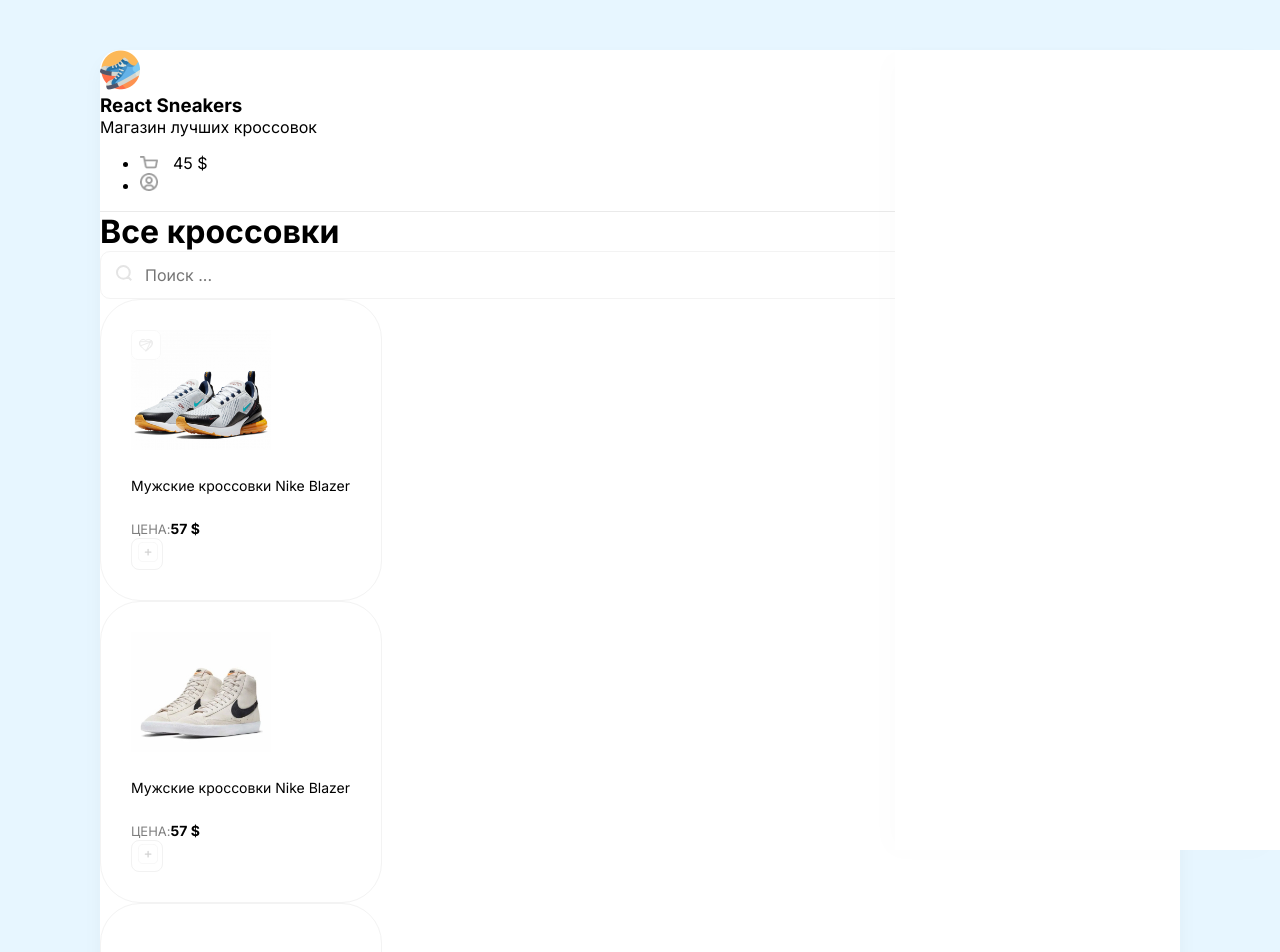
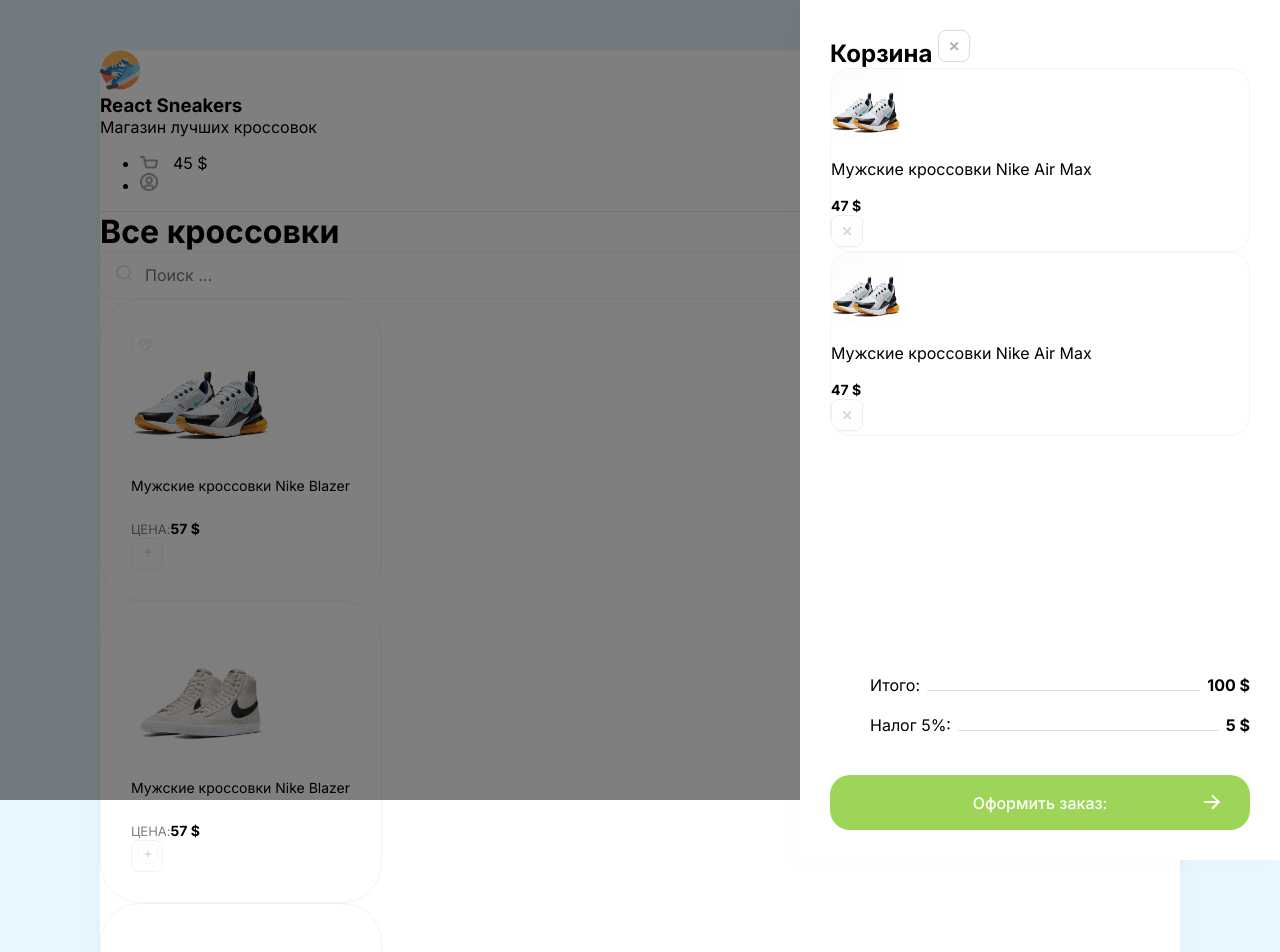
Before and after one commit to bangkok47/React-Sneakers-Shop, a React (Create React App) app: page / in a window 1280 px wide. Shown: the top 952 px of the page. Built offline with nearby package versions, Linux system fonts and the light colour scheme.

Commit message:
main markup done

```diff
--- a/src/App.js
+++ b/src/App.js
@@ -2,7 +2,62 @@
   return (
     <div className="wrapper clear">
       <div className="overlay">
-        <div className="drawer"></div>
+        <div className="drawer">
+          <h2 className="mb-30 d-flex justify-between">
+            Корзина <img className="deleteBtn cu-p" src="img/btn-delete.svg" alt="Delete" />
+          </h2>
+
+          <div className="items">
+            <div className="cartItem p-5 d-flex align-center mb-10">
+              <img
+                className="mr-20"
+                width={70}
+                height={70}
+                src="/img/sneakers/1.jpg"
+                alt="Sneakers"
+              />
+              <div className="mr-20">
+                <p className="mb-5">Мужские кроссовки Nike Air Max</p>
+                <b>47 $</b>
+              </div>
+              <img className="deleteBtn" src="img/btn-delete.svg" alt="Delete" />
+            </div>
+
+            <div className="cartItem p-5 d-flex align-center mb-20">
+              <img
+                className="mr-20"
+                width={70}
+                height={70}
+                src="/img/sneakers/1.jpg"
+                alt="Sneakers"
+              />
+              <div className="mr-20">
+                <p className="mb-5">Мужские кроссовки Nike Air Max</p>
+                <b>47 $</b>
+              </div>
+              <img className="deleteBtn" src="img/btn-delete.svg" alt="Delete" />
+            </div>
+          </div>
+
+          <div className="cartTotalBlock">
+            <ul>
+              <li>
+                <span>Итого:</span>
+                <div></div>
+                <b>100 $</b>
+              </li>
+              <li>
+                <span>Налог 5%:</span>
+                <div></div>
+                <b>5 $</b>
+              </li>
+            </ul>
+            <button className="greenButton">
+              Оформить заказ:
+              <img src="/img/arrow.svg" alt="Arrow" />
+            </button>
+          </div>
+        </div>
       </div>
 
       <header className="d-flex justify-between align-center p-40">
--- a/src/index.scss
+++ b/src/index.scss
@@ -93,11 +93,120 @@
   }
 }
 
+.overlay {
+  position: absolute;
+  left: 0;
+  top: 0;
+  width: 100%;
+  height: 100%;
+  background-color: rgba(0, 0, 0, 0.5);
+  z-index: 1;
+}
+
 .drawer {
   position: absolute;
-  width: 385px;
+  width: 420px;
   height: 100%;
   right: 0;
   background: #ffffff;
   box-shadow: -10px 4px 24px rgba(0, 0, 0, 0.01);
+  padding: 30px;
+  display: flex;
+  flex-direction: column;
+
+  .items {
+    overflow: auto;
+  }
+
+  h2 {
+    margin: 0;
+  }
 }
+
+.cartTotalBlock {
+  ul {
+    display: block;
+    margin-bottom: 40px !important;
+
+    li {
+      display: flex;
+      align-items: flex-end;
+      margin-bottom: 20px;
+
+      div {
+        flex: 1;
+        height: 1px;
+        border-bottom: 1px solid #dfdfdf;
+        position: relative;
+        top: -4px;
+        margin: 0 7px;
+      }
+    }
+  }
+
+  .greenButton {
+    position: relative;
+
+    &:hover {
+      img {
+        transform: translateX(5px);
+      }
+    }
+
+    img {
+      position: absolute;
+      right: 30px;
+      top: 20px;
+      transition: transform 0.15s ease-in-out;
+    }
+  }
+}
+
+.greenButton {
+  width: 100%;
+  height: 55px;
+  background: #9dd558;
+  border-radius: 20px;
+  border: none;
+  color: #fff;
+  font-size: 16px;
+  font-weight: 500;
+  cursor: pointer;
+  transition: background 0.2s ease-in-out;
+
+  &:hover {
+    background: lighten(#9dd558, 5%);
+  }
+
+  &:active {
+    background: darken(#9dd558, 5%);
+  }
+}
+
+.items {
+  flex: 1;
+}
+
+.cartItem {
+  border: 1px solid #f3f3f3;
+  border-radius: 20px;
+  overflow: hidden;
+
+  p {
+    font-size: 16px;
+  }
+
+  b {
+    font-size: 14px;
+  }
+
+  .deleteBtn {
+    opacity: 0.5;
+    transition: opasity 0.15s ease-in-out;
+    cursor: pointer;
+
+    &:hover {
+      opacity: 1;
+    }
+  }
+}
```
Also changed, not shown: public/img/arrow.svg (added), public/img/btn-delete.svg (added).
